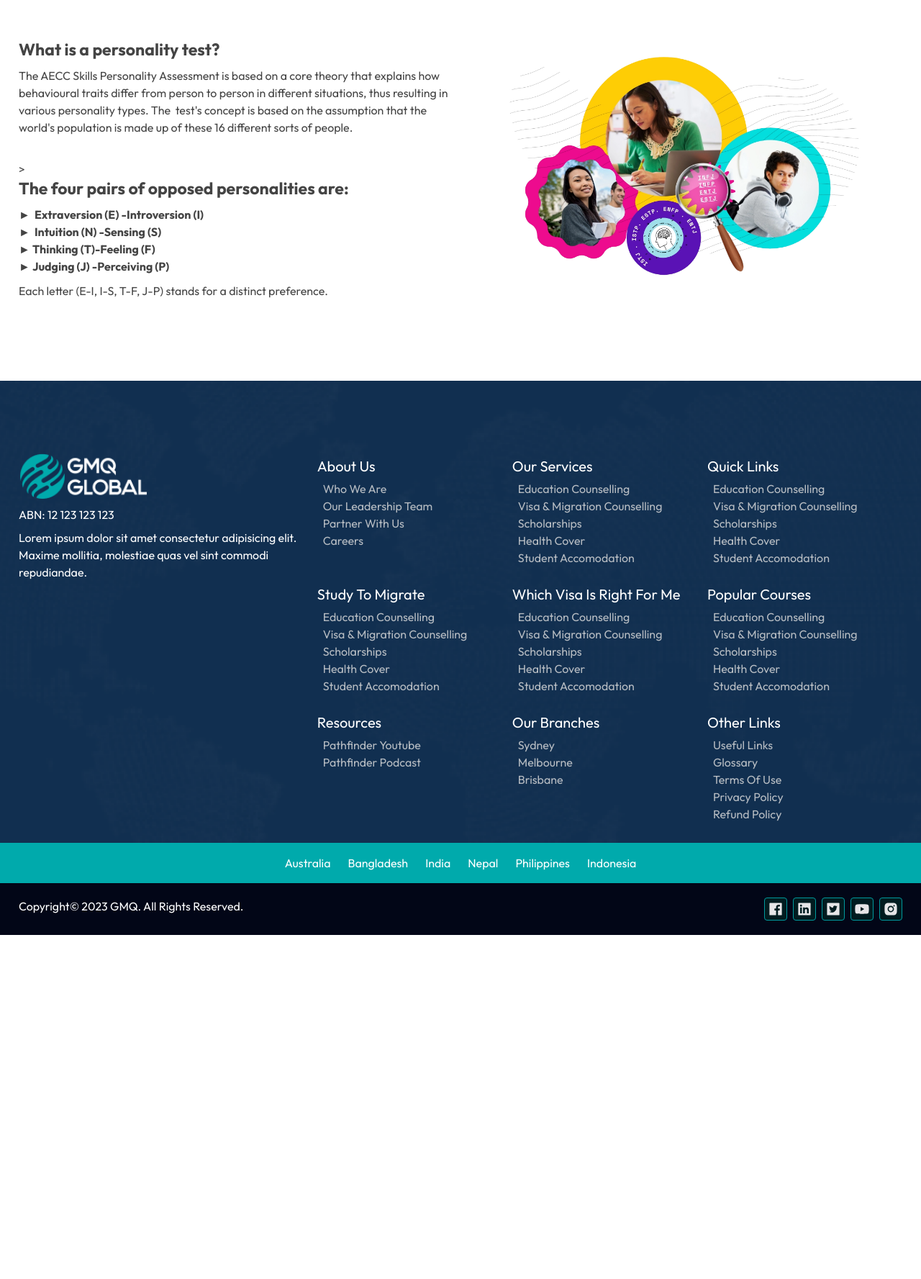
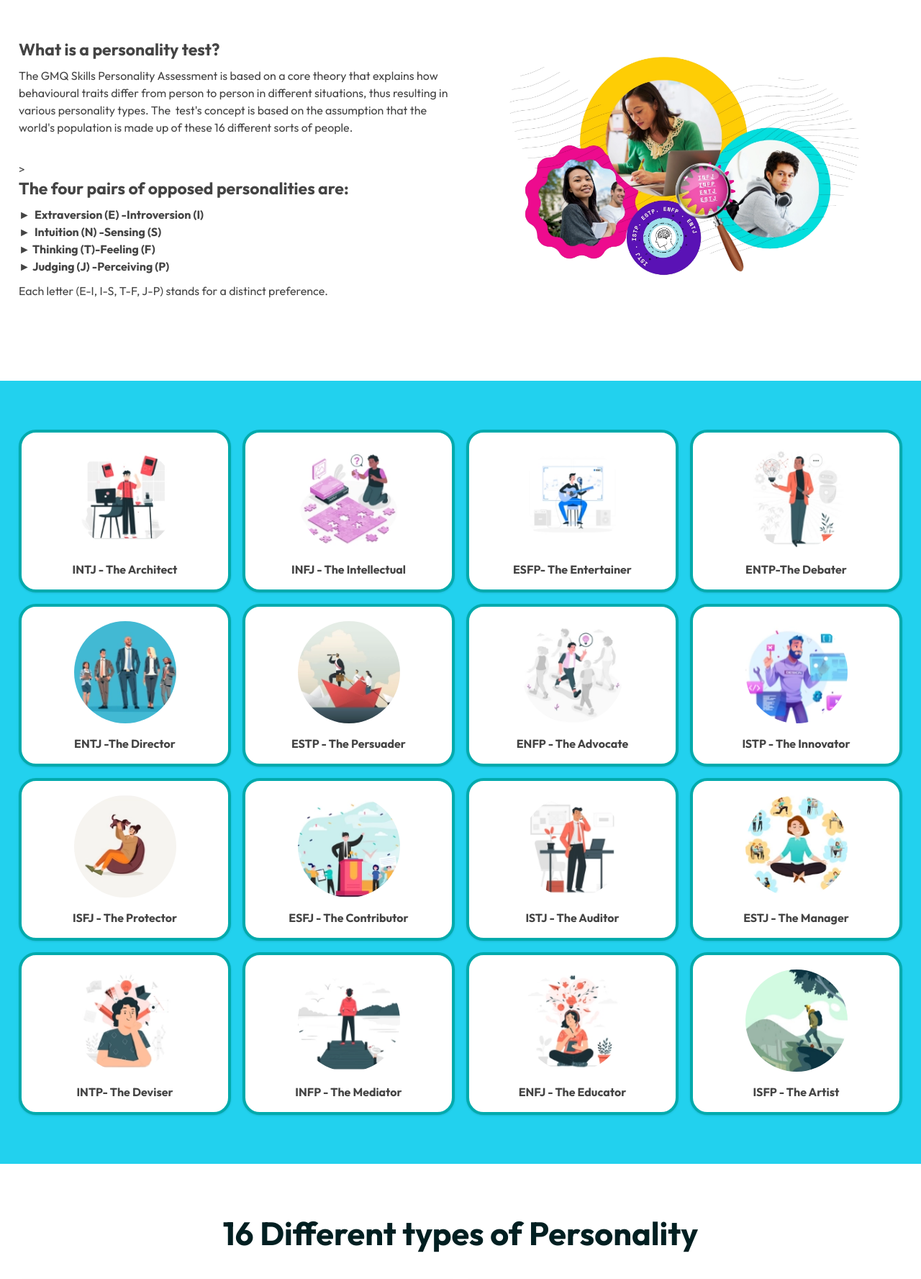
Before and after one commit to proLanguage23/GMQ, a Next.js app: page /student-services/gmq-career-and-personality-assessment-test in a window 1280 px wide. Shown: the part 981-2758 px from the top of the page at 72% size. Before the commit the page ends 2280 px from the top, so only its background shows below. Built offline with nearby package versions, Linux system fonts and the light colour scheme.

Commit message:
section four added of student-services/gmq-career-and-personality-assessment-test page

```diff
--- /dev/null
+++ b/src/components/student-services/gmq-career-and-personality-assessment-test/GMQ_CareerAndPersonalityAssessmentTestSectionFour.tsx
@@ -0,0 +1,48 @@
+import {
+  AppDescriptionWithDangerouslySetInnerHTML,
+  AppSubTitle,
+  AppTitle,
+  Container,
+} from "@/components/share";
+import { GMQ_CareerAndPersonalityAssessmentTestDummyData } from "@/data/GMQ_CareerAndPersonalityAssessmentTestData";
+import React from "react";
+
+function GMQ_CareerAndPersonalityAssessmentTestSectionFour() {
+  const { GMQ_CareerAndPersonalityAssessmentTestSectionFour } =
+    GMQ_CareerAndPersonalityAssessmentTestDummyData;
+  const { title, data } = GMQ_CareerAndPersonalityAssessmentTestSectionFour;
+  return (
+    <div className="py-16">
+      <Container>
+        <AppTitle text={title} class_name="text-center" />
+        <div className="py-9 grid sm:grid-cols-2 gap-3 grid-cols-1">
+          {data?.map((item, key) => (
+            <div
+              className="p-5 rounded border shadow group hover:bg-secondary transition-all flex justify-between items-center gap-2 flex-col sm:flex-row"
+              key={key}
+            >
+              <div className="flex justify-center items-center bg-primary rounded-full w-16 h-16">
+                <AppDescriptionWithDangerouslySetInnerHTML
+                  text={key+1}
+                  class_name="font-medium text-primary group-hover:text-white transition-all !text-[32px] text-white"
+                />
+              </div>
+              <div className="flex-1">
+                <AppDescriptionWithDangerouslySetInnerHTML
+                  text={item?.title}
+                  class_name="font-medium text-primary group-hover:text-white transition-all !text-[18px] mb-1 text-center sm:text-left"
+                />
+                <AppDescriptionWithDangerouslySetInnerHTML
+                  text={item?.text}
+                  class_name="group-hover:text-white transition-all text-center sm:text-left"
+                />
+              </div>
+            </div>
+          ))}
+        </div>
+      </Container>
+    </div>
+  );
+}
+
+export default GMQ_CareerAndPersonalityAssessmentTestSectionFour;
--- /dev/null
+++ b/src/components/student-services/gmq-career-and-personality-assessment-test/GMQ_CareerAndPersonalityAssessmentTestSectionThree.tsx
@@ -0,0 +1,26 @@
+import { Container } from "@/components/share";
+import { GMQ_CareerAndPersonalityAssessmentTestDummyData } from "@/data/GMQ_CareerAndPersonalityAssessmentTestData";
+import React from "react";
+import GMQ_CareerAndPersonalityAssessmentTestSectionThree_Item from "./GMQ_CareerAndPersonalityAssessmentTestSection_Three/GMQ_CareerAndPersonalityAssessmentTestSectionThree_Item";
+
+function GMQ_CareerAndPersonalityAssessmentTestSectionThree() {
+  const { GMQ_CareerAndPersonalityAssessmentTestSectionThree } =
+    GMQ_CareerAndPersonalityAssessmentTestDummyData;
+  const { data } = GMQ_CareerAndPersonalityAssessmentTestSectionThree;
+  return (
+    <div className="py-16 bg-secondaryLight">
+      <Container>
+        <div className="grid lg:grid-cols-4 md:grid-cols-3 sm:grid-cols-2 grid-cols-1 items-center justify-center gap-4">
+          {data?.map((item, key) => (
+            <GMQ_CareerAndPersonalityAssessmentTestSectionThree_Item
+              {...item}
+              key={key}
+            />
+          ))}
+        </div>
+      </Container>
+    </div>
+  );
+}
+
+export default GMQ_CareerAndPersonalityAssessmentTestSectionThree;
--- /dev/null
+++ b/src/components/student-services/gmq-career-and-personality-assessment-test/GMQ_CareerAndPersonalityAssessmentTestSection_Three/GMQ_CareerAndPersonalityAssessmentTestSectionThree_Item.tsx
@@ -0,0 +1,14 @@
+import { AppDescriptionWithDangerouslySetInnerHTML } from '@/components/share'
+import AppImg from '@/components/share/AppImg'
+import React from 'react'
+
+function GMQ_CareerAndPersonalityAssessmentTestSectionThree_Item({text, img}:any) {
+  return (
+    <div className='p-4 flex flex-col justify-center items-center gap-3 shadow rounded-3xl bg-white border-secondary border-4' >
+      <AppImg src={img} alt={text} class_name="rounded-full p-1 w-[150px] h-[150px]" />
+      <AppDescriptionWithDangerouslySetInnerHTML text={text} class_name="font-bold" />
+    </div>
+  )
+}
+
+export default GMQ_CareerAndPersonalityAssessmentTestSectionThree_Item
--- a/src/data/GMQ_CareerAndPersonalityAssessmentTestData.tsx
+++ b/src/data/GMQ_CareerAndPersonalityAssessmentTestData.tsx
@@ -22,9 +22,9 @@ export const GMQ_CareerAndPersonalityAssessmentTestDummyData = {
   banner: GMQ_CareerAndPersonalityAssessmentTestBanner,
   GMQ_CareerAndPersonalityAssessmentTestSectionOne: {
     text: `
-    <h2 class="titleOfParagraph">What is the AECC Skills Personality Assessment?</h2>
+    <h2 class="titleOfParagraph">What is the GMQ Skills Personality Assessment?</h2>
 
-    <p class="part">The FREE Personality Assessment Test from AECC&nbsp; is a personalised, interactive, career-focused skills assessment test.</p>
+    <p class="part">The FREE Personality Assessment Test from GMQ&nbsp; is a personalised, interactive, career-focused skills assessment test.</p>
 
     <p class="part">This test is exclusively designed for students to understand their strengths and passions that helps them in turn identify a suitable career choice, and find the right course at a university of their choice.</p>
     <br />
@@ -44,7 +44,7 @@ export const GMQ_CareerAndPersonalityAssessmentTestDummyData = {
     left:{
         text:`<h2 class="titleOfParagraph">What is a personality test?</h2>
 
-        <p class="part">The AECC Skills Personality Assessment is based on a core theory that explains how behavioural traits differ from person to person in different situations, thus resulting in various personality types. The&nbsp; test&#39;s concept is based on the assumption that the world&#39;s population is made up of these 16 different sorts of people.</p>
+        <p class="part">The GMQ Skills Personality Assessment is based on a core theory that explains how behavioural traits differ from person to person in different situations, thus resulting in various personality types. The&nbsp; test&#39;s concept is based on the assumption that the world&#39;s population is made up of these 16 different sorts of people.</p>
 
         <br />>
 
@@ -147,6 +147,7 @@ export const GMQ_CareerAndPersonalityAssessmentTestDummyData = {
     ]
   },
   GMQ_CareerAndPersonalityAssessmentTestSectionFour:{
+    title: '16 Different types of Personality',
     data:[
         {
             title: 'INFJ - The architect',
@@ -281,7 +282,7 @@ export const GMQ_CareerAndPersonalityAssessmentTestDummyData = {
         },
         {
             title: '3.How to test my personality type?',
-            text: `You can take up the AECC Skills FREE personality test, respond honestly to the questionnaire to test your personality type.   `,
+            text: `You can take up the GMQ Skills FREE personality test, respond honestly to the questionnaire to test your personality type.   `,
         },
         {
             title: '4. How accurate are personality tests?',
@@ -303,7 +304,7 @@ export const GMQ_CareerAndPersonalityAssessmentTestDummyData = {
     ]
   },
   GMQ_CareerAndPersonalityAssessmentTestSectionSeven:{
-    title: 'Steps to take up the AECC Skills FREE Personality Test',
+    title: 'Steps to take up the GMQ Skills FREE Personality Test',
     data: [
         {
             title: 'Step 1:',
--- a/src/data/VisaAndMigrationCounsellingData.tsx
+++ b/src/data/VisaAndMigrationCounsellingData.tsx
@@ -8,7 +8,7 @@ export const VisaAndMigrationCounsellingDummyData = {
     title: "We’re here to support you",
     text: `<p class="part">When it comes to visas and migration, the process and outcomes can be very daunting for a lot of people. You need a team you can trust to give you correct and unbiased advice.</p>
 
-        <p class="part">At AECC Global, we&rsquo;ve got years of experience in handling most types and classes of visa. If you are managing your own application our counsellors can guide you on the general documents required. However, our in-house migration agents are there to help you with the visa application process.</p>
+        <p class="part">At GMQ Global, we&rsquo;ve got years of experience in handling most types and classes of visa. If you are managing your own application our counsellors can guide you on the general documents required. However, our in-house migration agents are there to help you with the visa application process.</p>
 
         <ul>
             <li>Our team of Registered Migration Agents can help with most types of visas including student visas, partner visas and skilled independent visas</li>
--- a/src/pages/student-services/gmq-career-and-personality-assessment-test/index.tsx
+++ b/src/pages/student-services/gmq-career-and-personality-assessment-test/index.tsx
@@ -1,6 +1,8 @@
 import { DynamicHead } from '@/components/share';
 import AppBannerImg from '@/components/share/AppBannerImg';
+import GMQ_CareerAndPersonalityAssessmentTestSectionFour from '@/components/student-services/gmq-career-and-personality-assessment-test/GMQ_CareerAndPersonalityAssessmentTestSectionFour';
 import GMQ_CareerAndPersonalityAssessmentTestSectionOne from '@/components/student-services/gmq-career-and-personality-assessment-test/GMQ_CareerAndPersonalityAssessmentTestSectionOne';
+import GMQ_CareerAndPersonalityAssessmentTestSectionThree from '@/components/student-services/gmq-career-and-personality-assessment-test/GMQ_CareerAndPersonalityAssessmentTestSectionThree';
 import GMQ_CareerAndPersonalityAssessmentTestSectionTwo from '@/components/student-services/gmq-career-and-personality-assessment-test/GMQ_CareerAndPersonalityAssessmentTestSectionTwo';
 import { GMQ_CareerAndPersonalityAssessmentTestDummyData } from '@/data/GMQ_CareerAndPersonalityAssessmentTestData';
 import React from 'react'
@@ -13,6 +15,8 @@ function GMQ_CareerAndPersonalityAssessmentTestPage() {
       <AppBannerImg img={banner} text="16 Free Personality Tests to Help You Figure Yourself Out - GMQ Global" />
       <GMQ_CareerAndPersonalityAssessmentTestSectionOne />
       <GMQ_CareerAndPersonalityAssessmentTestSectionTwo />
+      <GMQ_CareerAndPersonalityAssessmentTestSectionThree />
+      <GMQ_CareerAndPersonalityAssessmentTestSectionFour />
     </>
   );
 }
```
